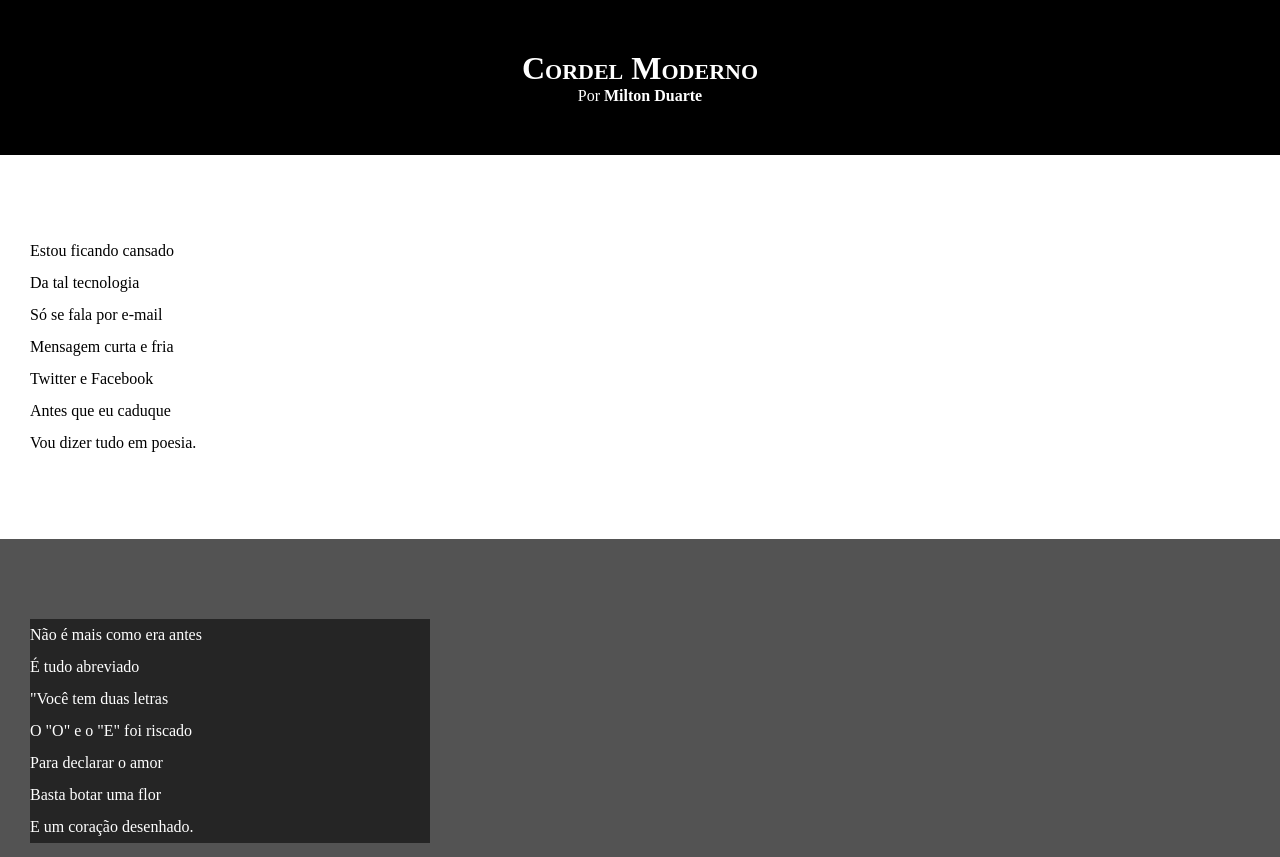
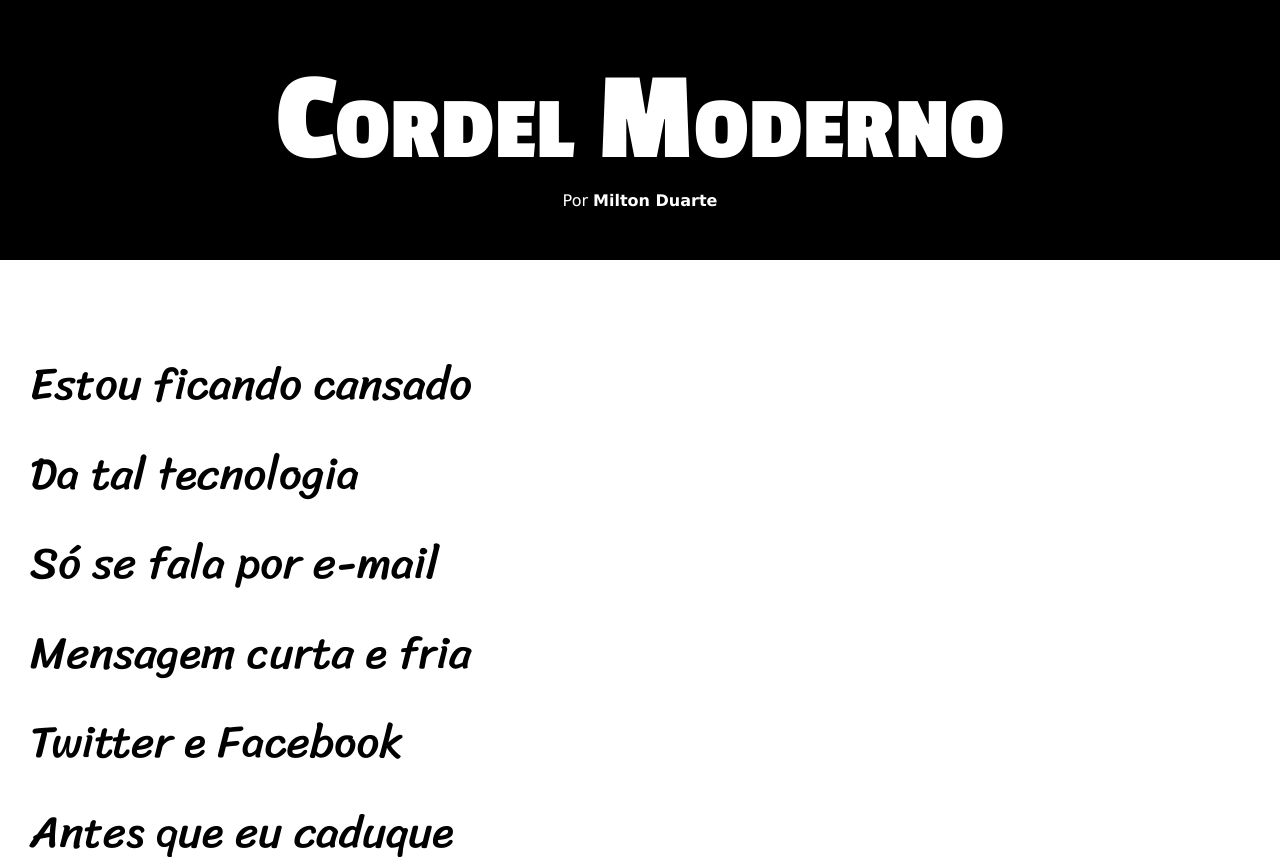
Before and after one commit to caioparrillo/html-css, a plain HTML site: page desafios/d012/index.html in a window 1280 px wide. Shown: the top 857 px of the page. Drawn offline with Linux system fonts and the light colour scheme.

Commit message:
atualização de estilos desafio 12

```diff
--- a/desafios/d012/estilo/style.css
+++ b/desafios/d012/estilo/style.css
@@ -1,13 +1,25 @@
 @charset "UTF-8";
+
+@import url('https://fonts.googleapis.com/css2?family=Bebas+Neue&family=Passion+One:wght@400;700;900&family=Sriracha&display=swap');
+
+@import url('https://fonts.googleapis.com/css2?family=Sriracha&display=swap');
+
+:root{
+    --fonte1: Verdana, Geneva, Tahoma, sans-serif;
+    --fonte2: "Passion One", sans-serif;
+    --fonte3: "Sriracha", 'cursive';
+}
 
 *{
     margin: 0px;
     padding: 0px;
+    font-size: 1em;
 }
 
 html, body{
     min-height: 100vh;
     background-color: darkgray;
+    font-family: var(--fonte1);
 }
 
 header{
@@ -18,6 +30,8 @@ header{
 header>h1{
     padding-top: 50px;
     font-variant: small-caps;
+    font-family: var(--fonte2);
+    font-size: 10vw;
 }
 header>p{
     padding-bottom: 50px;
@@ -31,11 +45,13 @@ a:hover{
     text-decoration: underline;
 }
 
-section{ /*1 Paralax*/
+section{ /*1 Parallax*/
     padding-top: 10vh;
     padding-bottom: 10vh;
     line-height: 2em;
     padding-left: 30px;
+    font-family: var(--fonte3);
+    font-size: 3.5vw;
 }
 
 section.normal{
@@ -49,7 +65,8 @@ section.imagem{
 }
 
 section.imagem>p{
-    width: 400px;
+    display: inline-block;
+    padding: 5px;
     background-color: rgba(0, 0, 0, 0.555);
 }
 
```
